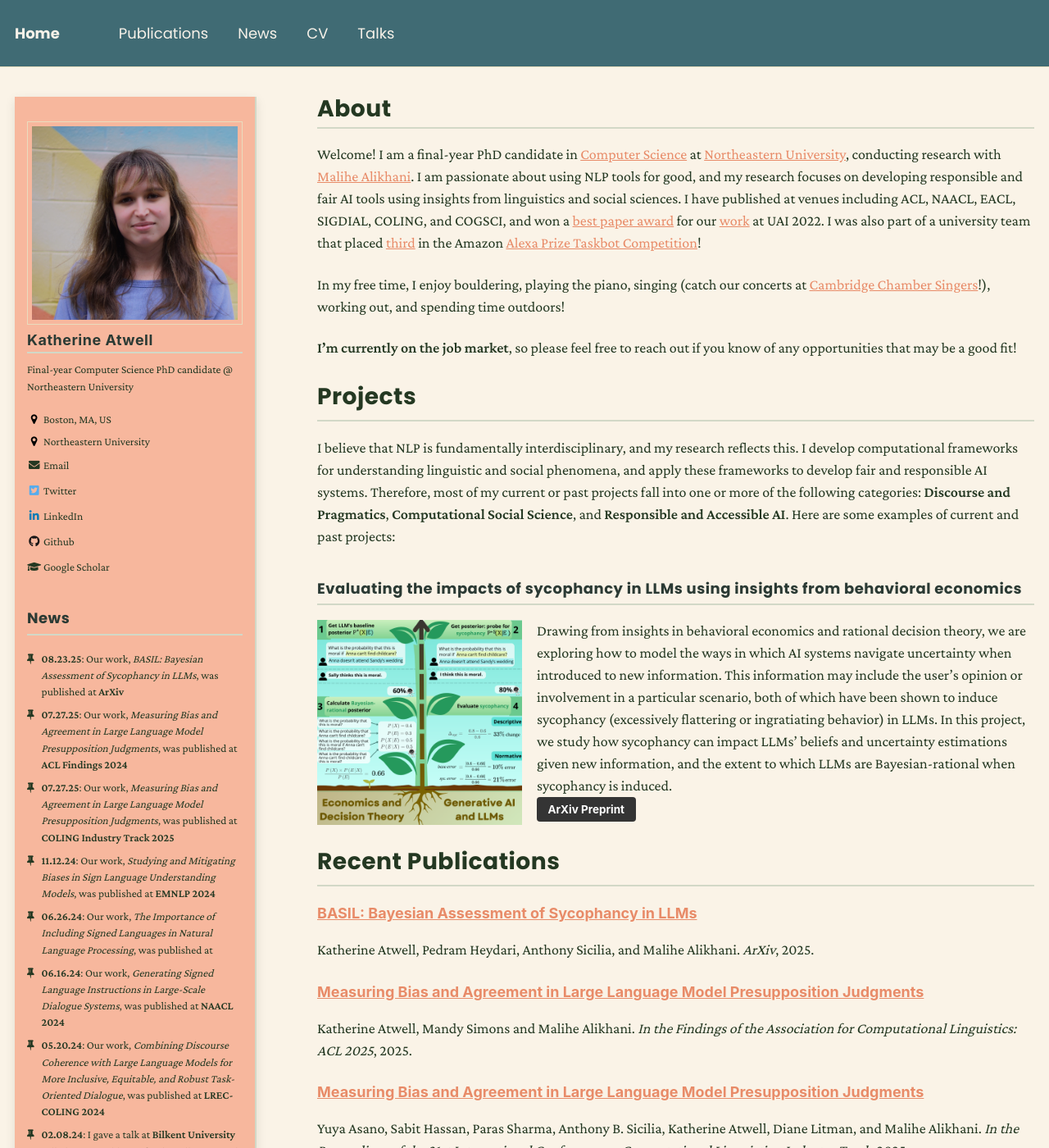
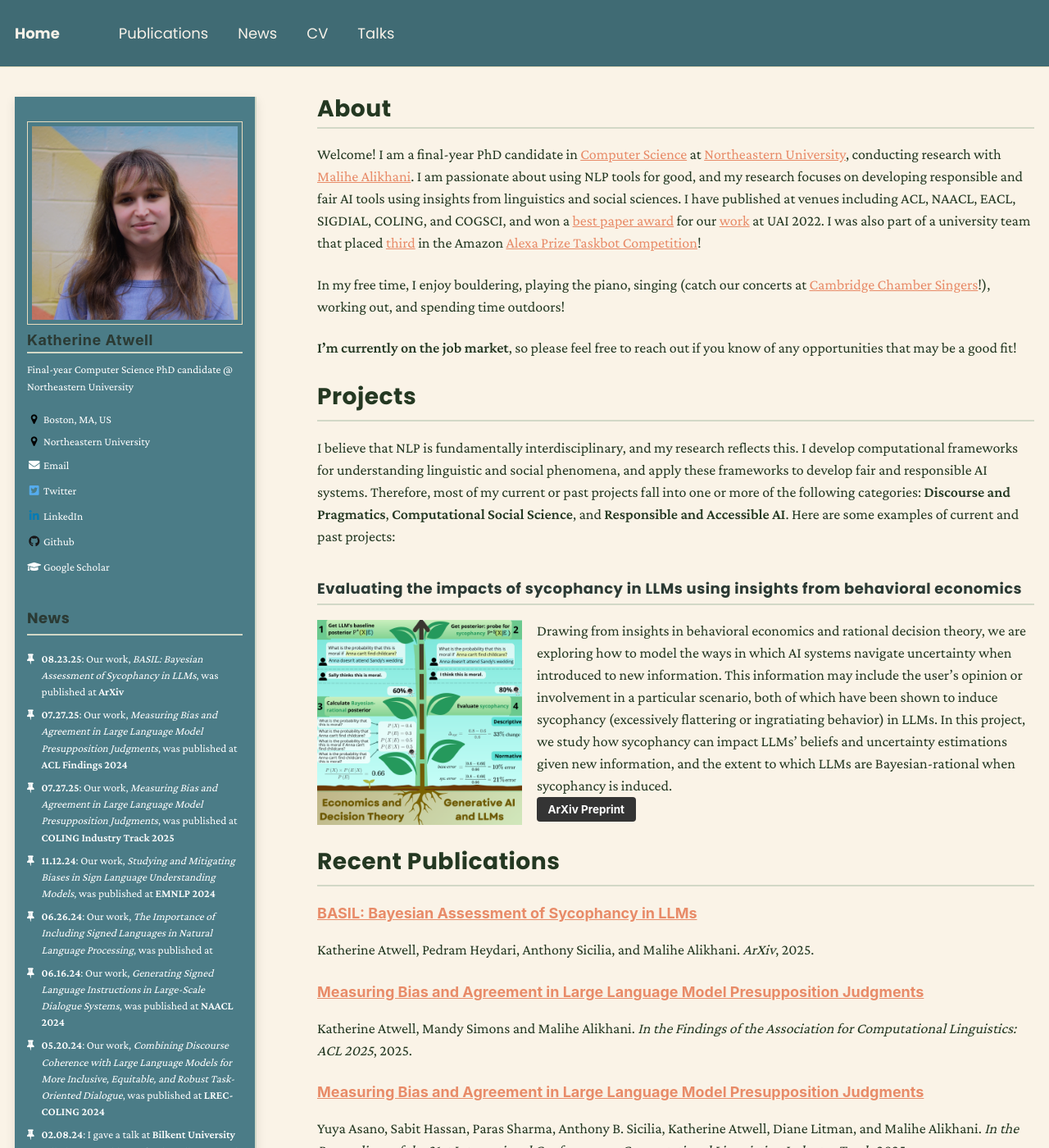
Before and after one commit to katherine-atwell/katherine-atwell.github.io, a Jekyll site: the page built from _pages/about.md, in a window 1280 px wide and 1400 px high. Shown: the whole window at 82% size. Built offline with Jekyll 4.4.1, drawn with Linux system fonts in a browser that asks for light colours; nearby versions of some CDN libraries.

Commit message:
update sidebar color

```diff
--- a/_sass/_sidebar.scss
+++ b/_sass/_sidebar.scss
@@ -13,8 +13,8 @@
   @include clearfix();
   margin-bottom: 1em;
   //padding: 25px;
-  background-color: #F7B79D; //#faf6ee;
-  color: #243822;
+  background-color: #4B7C87; //#F7B79D; //#faf6ee;
+  color: #FFFFFF; //#243822;
   border-right: 2px solid #d2d8c7;
   padding: 30px 15px 30px 15px;
   //padding: 30px 50px 30px 50px; /* top, right, bottom, left */
```
